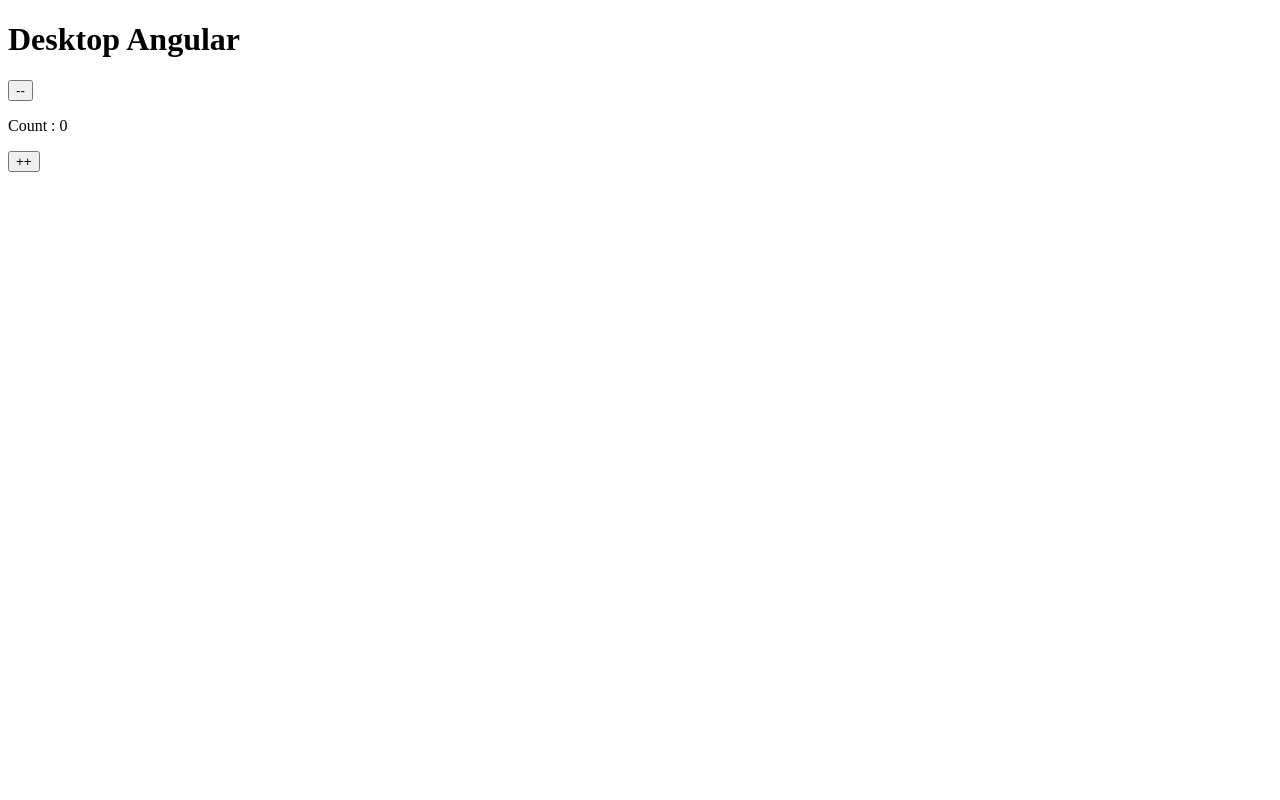
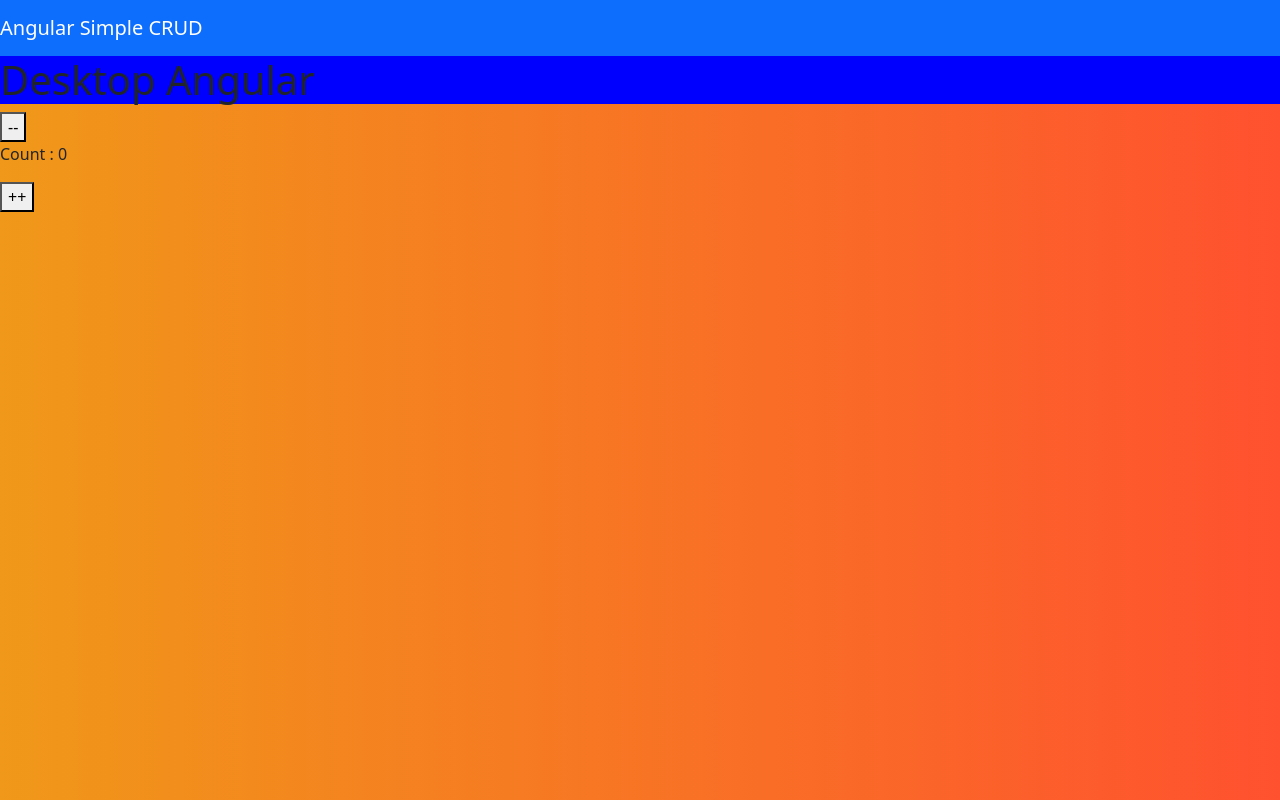
Before and after one commit to MikeNotu/desktop-angular, an Angular app: page / in a window 1280 px wide. Built offline with nearby package versions, Linux system fonts and the light colour scheme.

Commit message:
Added Bootstrap

```diff
--- a/angular.json
+++ b/angular.json
@@ -27,9 +27,15 @@
               "src/assets"
             ],
             "styles": [
-              "src/styles.css"
+              "src/styles.css",
+              "node_modules/bootstrap/dist/css/bootstrap.min.css"
             ],
-            "scripts": []
+            "scripts": [
+              "node_modules/jquery/dist/jquery.min.js",
+              "node_modules/popper.js/dist/popper.min.js",
+              "node_modules/bootstrap/dist/js/bootstrap.min.js"
+
+            ]
           },
           "configurations": {
             "production": {
--- a/package.json
+++ b/package.json
@@ -18,6 +18,9 @@
     "@angular/platform-browser": "~13.3.0",
     "@angular/platform-browser-dynamic": "~13.3.0",
     "@angular/router": "~13.3.0",
+    "bootstrap": "^5.1.3",
+    "jquery": "^3.6.0",
+    "popper.js": "^1.16.1",
     "rxjs": "~7.5.0",
     "tslib": "^2.3.0",
     "zone.js": "~0.11.4"
--- a/src/app/app.component.html
+++ b/src/app/app.component.html
@@ -4,7 +4,11 @@
   }
 </style>
 
-<h1>{{ title }}</h1>
+<nav class="navbar navbar-dark bg-primary">
+  <a class="navbar-brand" href="/">Angular Simple CRUD</a>
+</nav>
+
+<h1 class="test">{{ title }}</h1>
 <button (click)="counter('minus')">--</button>
 <p>Count : {{ count }}</p>
 <button (click)="counter('add')">++</button>
--- a/src/styles.css
+++ b/src/styles.css
@@ -1 +1,5 @@
-/* You can add global styles to this file, and also import other style files */
+body {
+    background: #FF512F;  /* fallback for old browsers */
+    background: -webkit-linear-gradient(to right, #F09819, #FF512F);  /* Chrome 10-25, Safari 5.1-6 */
+    background: linear-gradient(to right, #F09819, #FF512F); /* W3C, IE 10+/ Edge, Firefox 16+, Chrome 26+, Opera 12+, Safari 7+ */
+}
```
Also changed, not shown: 1 other file (tests, documents, lock files or other folders).
